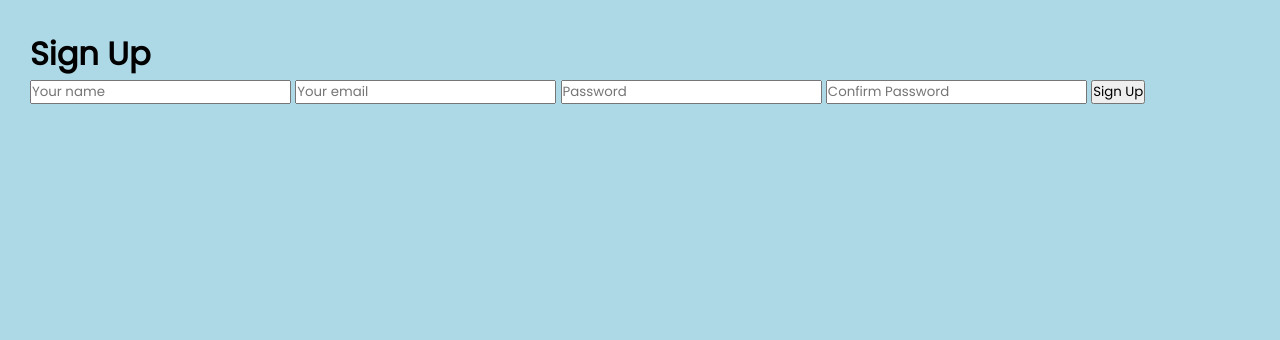
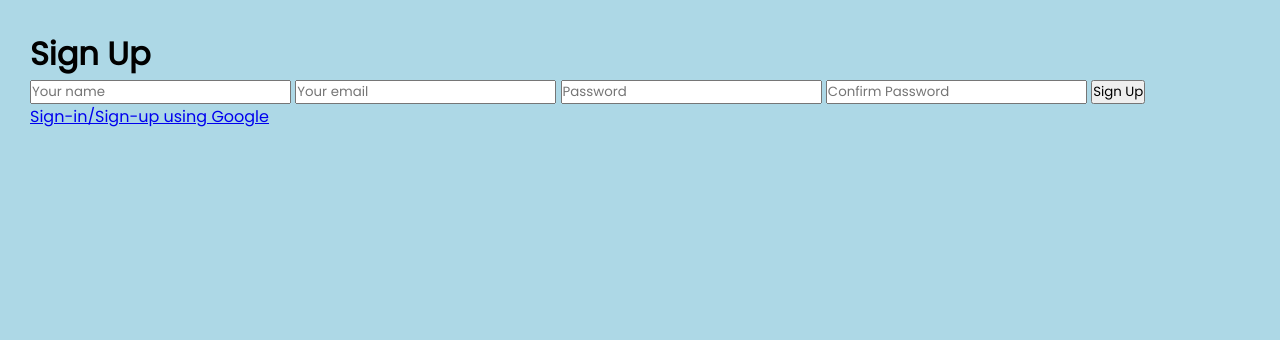
Before and after one commit to akshatk806/iConnect, a Node server app: page /users/sign-up in a window 1280 px wide. Shown: the part 80-420 px from the top of the page. Run offline with Node 20, Linux system fonts and the light colour scheme; some libraries are stand-ins or nearby versions.

Commit message:
Using google oauth- with a button

```diff
--- a/config/passport-google-oauth2-strategy.js
+++ b/config/passport-google-oauth2-strategy.js
@@ -14,6 +14,7 @@ passport.use(new googleStrategy({
         User.findOne({email:profile.emails[0].value}).exec((err,user)=>{
             if(err){console.log("Error in google strategy passport",err); return; }
 
+            console.log(accessToken,refreshToken);
             console.log(profile);
 
             if(user){
--- a/index.js
+++ b/index.js
@@ -12,6 +12,7 @@ const session=require('express-session')
 const passport=require('passport')
 const passportLocal=require('./config/passport-local-strategy.js');
 const passportJWT=require('./config/passport-jwt-strategy.js');
+const passportGoogle=require('./config/passport-google-oauth2-strategy');
 const MongoStore=require('connect-mongo');
 
 const flash=require('connect-flash')
--- a/views/user_sign_in.ejs
+++ b/views/user_sign_in.ejs
@@ -4,3 +4,8 @@
     <input type="password" name="password" placeholder="Password" required>
     <input type="submit" value="Sign In">
 </form>
+
+<p>
+    <a href="/users/auth/google">Sign-in/Sign-up using Google</a>
+</p>
+<!-- /users/auth/google is a route  -->
--- a/views/user_sign_up.ejs
+++ b/views/user_sign_up.ejs
@@ -6,3 +6,7 @@
     <input type="password" name="cpassword" placeholder="Confirm Password" required>
     <input type="submit" value="Sign Up">
 </form>
+
+<p>
+    <a href="/users/auth/google">Sign-in/Sign-up using Google</a>
+</p>
```
Also changed, not shown: routes/users.js (+7 -0 lines).
